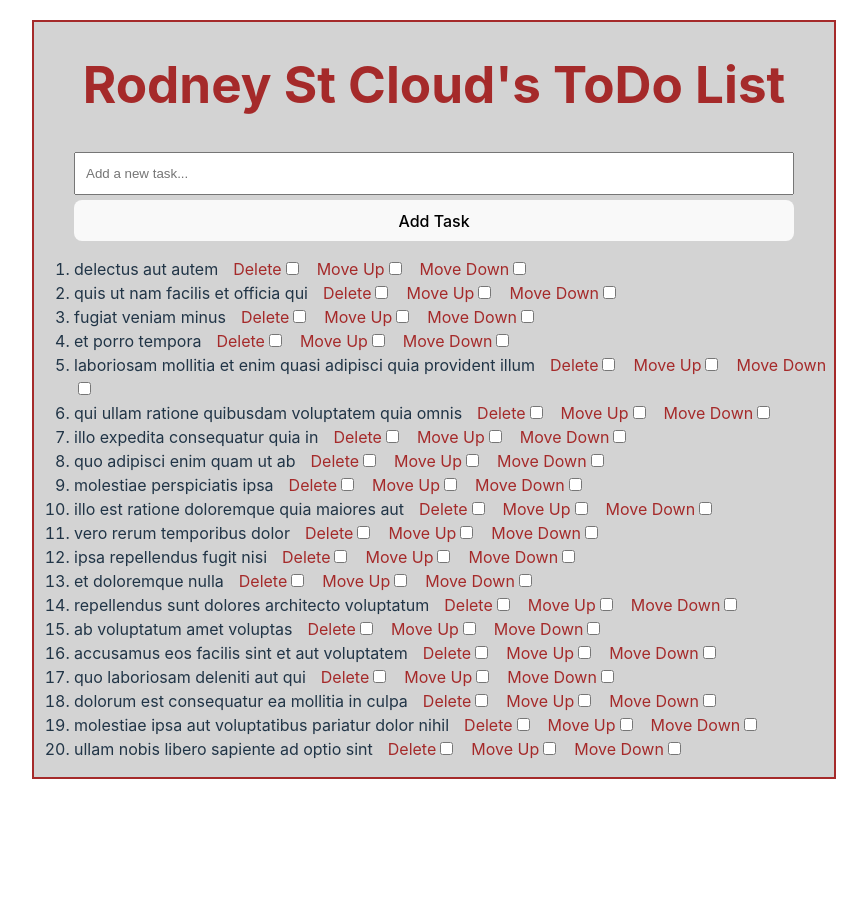
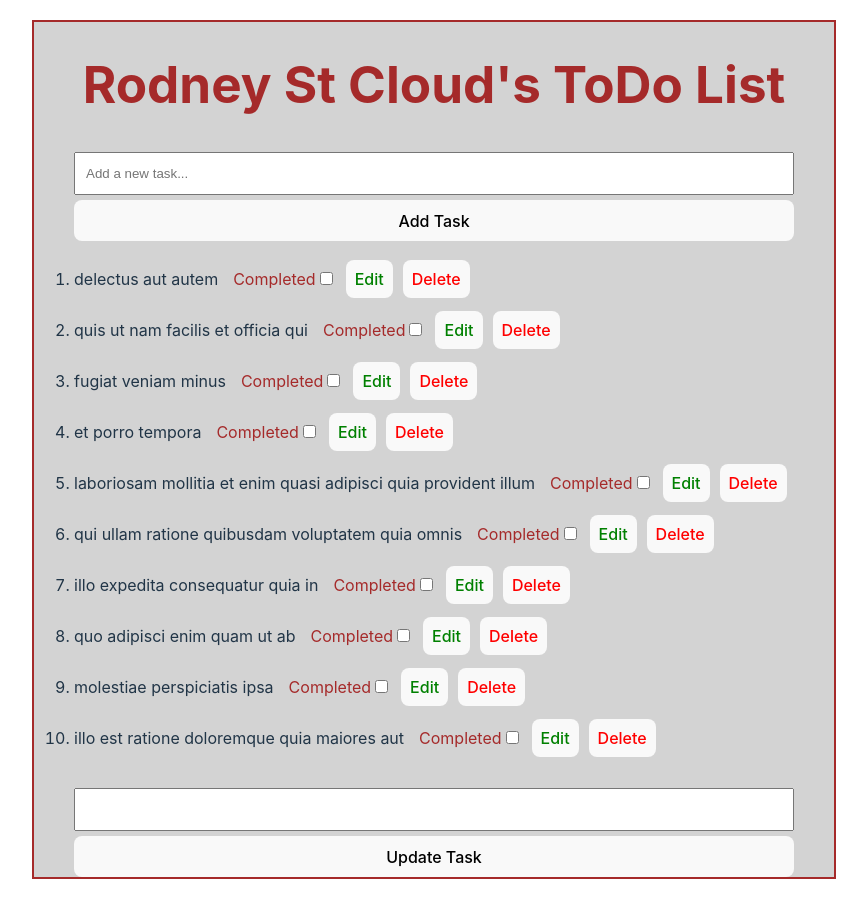
Before and after one commit to hoyrod1/ALAB-320H-9-1-building-a-todo-List, a React (Vite) app: page / in a window 1280 px wide. Shown: the whole page, without its empty margins (206-1073 px from the left). Before the commit the page ends 820 px from the top, so only its background shows below. Built offline with nearby package versions, Linux system fonts and the light colour scheme.

Commit message:
Completed the functionality to check the task completed

```diff
--- a/src/ToDoList.css
+++ b/src/ToDoList.css
@@ -24,3 +24,20 @@ li label {
   margin-left: 15px;
   color: brown;
 }
+
+.edit {
+  color: green;
+  padding: 8px;
+  margin: 3px 0 10px 10px;
+}
+
+.delete {
+  color: red;
+  padding: 8px;
+  margin: 3px 0 10px 10px;
+}
+
+/* .disabled {
+  opacity: 0.6;
+  cursor: "not-allowed";
+} */
--- a/src/ToDoList.jsx
+++ b/src/ToDoList.jsx
@@ -14,7 +14,7 @@ function TodoList() {
     // console.log("Add new todo");
     // console.log(newTasks);
     if (newTasks.trim() !== "") {
-      setTasks((tasks) => [...tasks, { title: newTasks }]);
+      setTasks((tasks) => [{ title: newTasks }, ...tasks]);
       setNewTask("");
     } else {
       setNewTask("");
@@ -26,9 +26,27 @@ function TodoList() {
     setTasks(todoDeletedList);
   }
 
-  function moveTodosUp(index) {}
+  function editTodo(index) {
+    console.log(index);
+  }
 
-  function moveTodosDown(index) {}
+  function handleTodoUpdateChange(index) {
+    console.log(index);
+    console.log(tasks);
+  }
+
+  function completedTodo(todo) {
+    // console.log(todo);
+    const todoDeletedList = tasks.map((task, i) => {
+      if (task.id == todo.id) {
+        return { ...task, completed: true };
+      } else {
+        return task;
+      }
+    });
+    // console.log(todoDeletedList);
+    setTasks(todoDeletedList);
+  }
 
   // console.log(tasks);
   return (
@@ -50,25 +68,57 @@ function TodoList() {
           {tasks.map((todo, todoIndex) => {
             return (
               <li key={todoIndex}>
-                <span>{todo.title}</span>
-                <label htmlFor="delete">Delete</label>
+                <span
+                  style={
+                    todo.completed
+                      ? {
+                          textDecoration: "line-through",
+                          cursor: "not-allowed",
+                        }
+                      : {}
+                  }
+                >
+                  {todo.title}
+                </span>
+                <label htmlFor="completed">Completed</label>
                 <input
+                  id="completed"
+                  type="checkbox"
+                  onClick={() => completedTodo(todo)}
+                />
+                <button
+                  className="edit"
+                  id="edit"
+                  onClick={() => editTodo(todoIndex)}
+                >
+                  Edit
+                </button>
+                <button
                   id="delete"
-                  type="checkbox"
+                  className="delete"
                   onClick={() => deleteTodo(todoIndex)}
-                />
-                <label htmlFor="Move Up">Move Up</label>
-                <input
-                  id="Move Up"
-                  type="checkbox"
-                  onClick={() => deleteTodo(todoIndex)}
-                />
-                <label htmlFor="Move Down">Move Down</label>
-                <input type="checkbox" onClick={() => deleteTodo(todoIndex)} />
+                >
+                  Delete
+                </button>
               </li>
             );
           })}
         </ol>
+        <div className="todos">
+          <input
+            type="text"
+            value={newTasks}
+            onChange={handleTodoUpdateChange}
+            // placeholder="Add a new task..."
+          />
+          <br />
+          <button
+            className="add_new_task"
+            onClick={() => handleTodoUpdateChange(todoIndex)}
+          >
+            Update Task
+          </button>
+        </div>
       </div>
     </>
   );
--- a/src/data/InitialState.jsx
+++ b/src/data/InitialState.jsx
@@ -1,63 +1,62 @@
 export const InitialState = [
   {
+    userId: 1,
+    id: 1,
     title: "delectus aut autem",
+    completed: false,
   },
   {
+    userId: 1,
+    id: 2,
     title: "quis ut nam facilis et officia qui",
+    completed: false,
   },
   {
+    userId: 1,
+    id: 3,
     title: "fugiat veniam minus",
+    completed: false,
   },
   {
+    userId: 1,
+    id: 4,
     title: "et porro tempora",
+    completed: false,
   },
   {
+    userId: 1,
+    id: 5,
     title: "laboriosam mollitia et enim quasi adipisci quia provident illum",
+    completed: false,
   },
   {
+    userId: 1,
+    id: 6,
     title: "qui ullam ratione quibusdam voluptatem quia omnis",
+    completed: false,
   },
   {
+    userId: 1,
+    id: 7,
     title: "illo expedita consequatur quia in",
+    completed: false,
   },
   {
+    userId: 1,
+    id: 8,
     title: "quo adipisci enim quam ut ab",
+    completed: false,
   },
   {
+    userId: 1,
+    id: 9,
     title: "molestiae perspiciatis ipsa",
     completed: false,
   },
   {
+    userId: 1,
+    id: 10,
     title: "illo est ratione doloremque quia maiores aut",
-  },
-  {
-    title: "vero rerum temporibus dolor",
-  },
-  {
-    title: "ipsa repellendus fugit nisi",
-  },
-  {
-    title: "et doloremque nulla",
-  },
-  {
-    title: "repellendus sunt dolores architecto voluptatum",
-  },
-  {
-    title: "ab voluptatum amet voluptas",
-  },
-  {
-    title: "accusamus eos facilis sint et aut voluptatem",
-  },
-  {
-    title: "quo laboriosam deleniti aut qui",
-  },
-  {
-    title: "dolorum est consequatur ea mollitia in culpa",
-  },
-  {
-    title: "molestiae ipsa aut voluptatibus pariatur dolor nihil",
-  },
-  {
-    title: "ullam nobis libero sapiente ad optio sint",
+    completed: false,
   },
 ];
```
